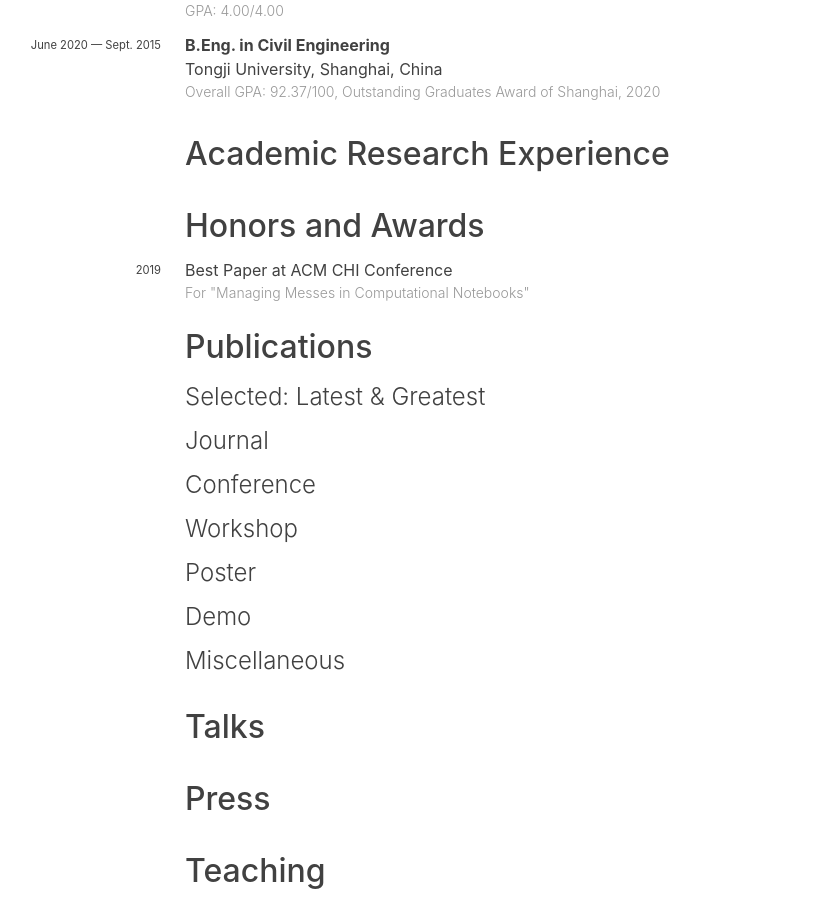
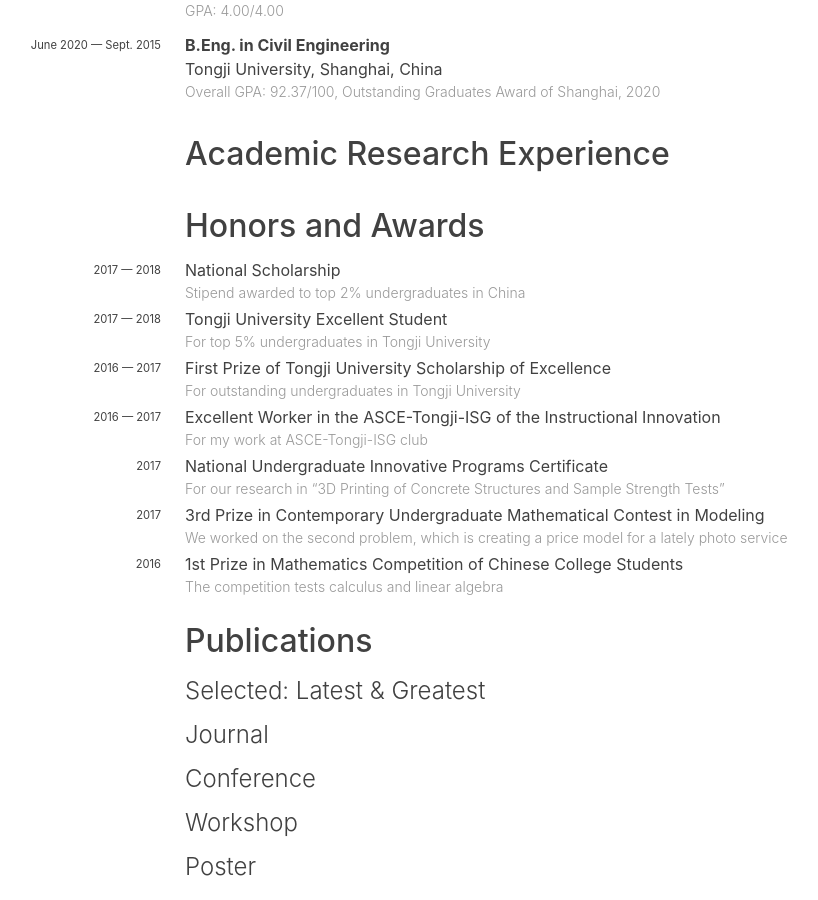
Before and after one commit to nemathahmed/temp_site2, a Jekyll site: the page built from cv.md, in a window 1280 px wide and 900 px high, scrolled down 499 px. Shown: the whole window, without its empty margins (147-965 px from the left). Built offline with Jekyll 4.4.1, drawn with Linux system fonts in a browser that asks for light colours; nearby versions of some CDN libraries; some web fonts are replaced.

Commit message:
add awards

```diff
--- a/_data/awards.yaml
+++ b/_data/awards.yaml
@@ -1,3 +1,27 @@
-- name: Best Paper at ACM CHI Conference
-  description: For "Managing Messes in Computational Notebooks"
-  year: 2019
+- name: National Scholarship
+  description: Stipend awarded to top 2% undergraduates in China
+  year: "2017 — 2018"
+
+- name: Tongji University Excellent Student
+  description: For top 5% undergraduates in Tongji University
+  year: "2017 — 2018"
+
+- name: First Prize of Tongji University Scholarship of Excellence
+  description: For outstanding undergraduates in Tongji University
+  year: "2016 — 2017"
+
+- name: Excellent Worker in the ASCE-Tongji-ISG of the Instructional Innovation
+  description: For my work at ASCE-Tongji-ISG club
+  year: "2016 — 2017"
+
+- name: National Undergraduate Innovative Programs Certificate
+  description: For our research in “3D Printing of Concrete Structures and Sample Strength Tests”
+  year: 2017
+
+- name: 3rd Prize in Contemporary Undergraduate Mathematical Contest in Modeling
+  description: We worked on the second problem, which is creating a price model for a lately photo service
+  year: 2017
+
+- name: 1st Prize in Mathematics Competition of Chinese College Students
+  description: The competition tests calculus and linear algebra
+  year: 2016
```
